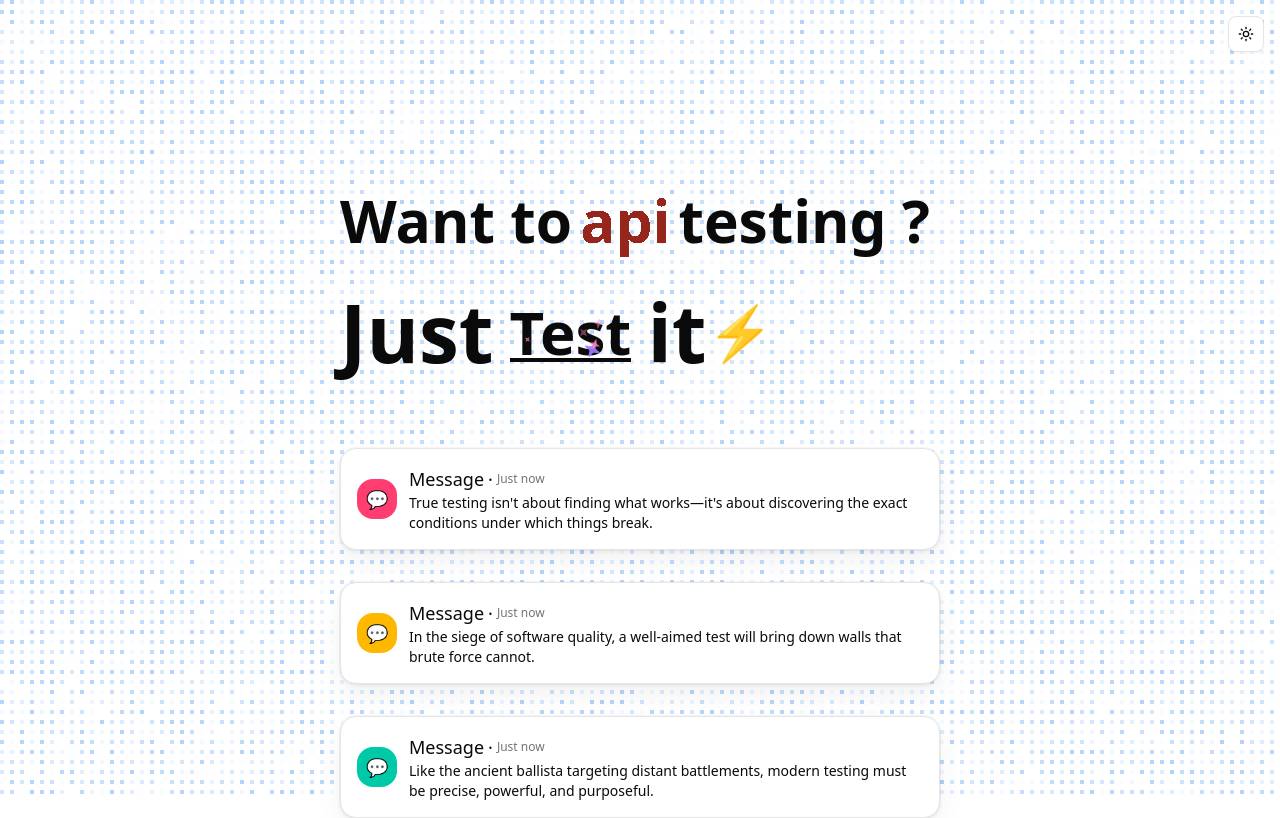
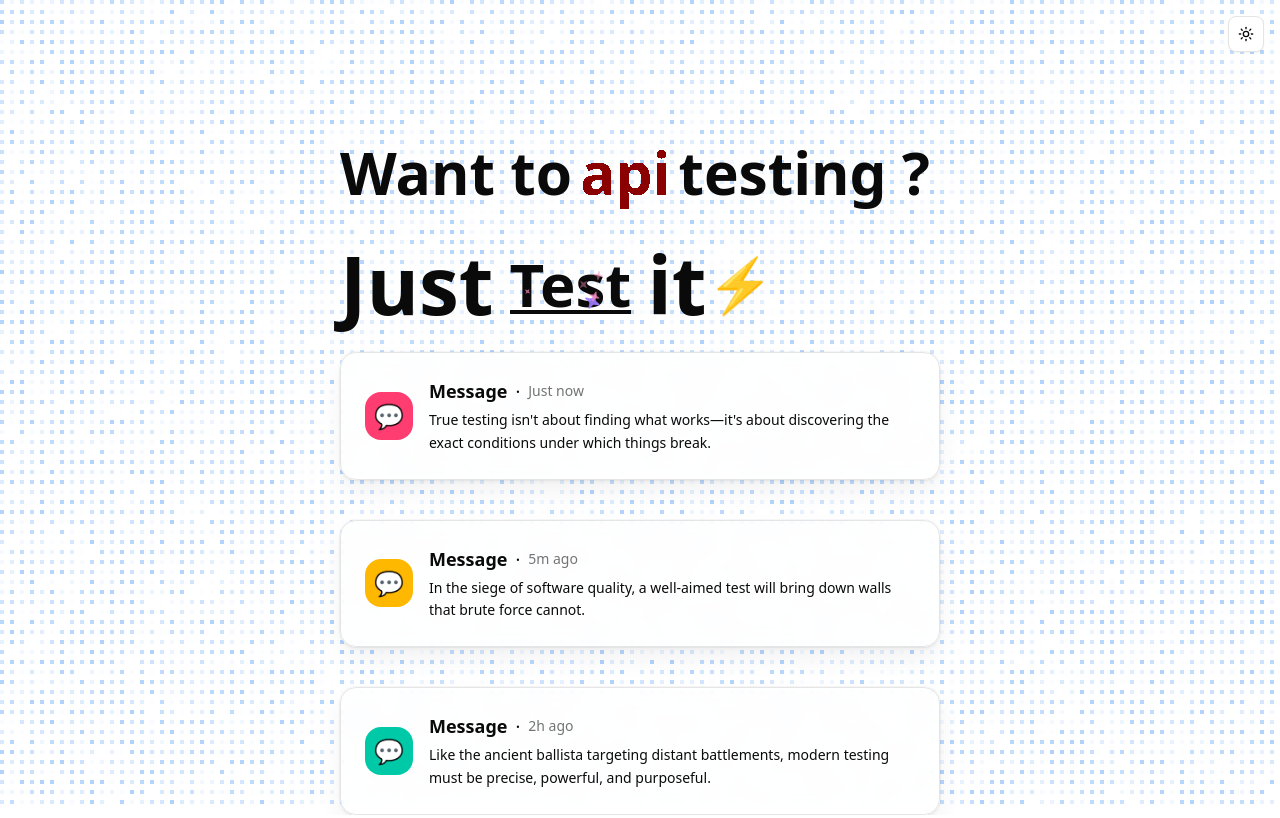
Before and after one commit to datnguyennnx/ballista-ui, a Next.js app: page / in a window 1280 px wide. Built offline with nearby package versions, Linux system fonts and the light colour scheme.

Commit message:
styles: update styles and color

```diff
--- a/src/app/globals.css
+++ b/src/app/globals.css
@@ -82,7 +82,7 @@
   --sidebar-accent-foreground: oklch(0.205 0 0);
   --sidebar-border: oklch(0.922 0 0);
   --sidebar-ring: oklch(0.708 0 0);
-  --morphingtext: oklch(0.45 0.15 30);
+  --transfer-1: oklch(0.35 0.22 27.75);
   --cherry-red: oklch(0.35 0.22 27.75);
   --butter-yellow: oklch(0.94 0.06 95.82);
   --aura-indigo: oklch(0.73 0.11 287.12);
@@ -123,7 +123,7 @@
   --sidebar-accent-foreground: oklch(0.985 0 0);
   --sidebar-border: oklch(1 0 0 / 10%);
   --sidebar-ring: oklch(0.556 0 0);
-  --morphingtext: oklch(0.8 0.06 70);
+  --transfer-1: oklch(0.94 0.06 95.82);
   --cherry-red: oklch(0.35 0.22 27.75);
   --butter-yellow: oklch(0.94 0.06 95.82);
   --aura-indigo: oklch(0.73 0.11 287.12);
--- a/src/app/page.tsx
+++ b/src/app/page.tsx
@@ -7,6 +7,7 @@ import { AnimatedList } from "@/components/magicui/animated-list";
 import { ModeToggle } from "@/components/mode-toggle";
 import { cn } from "@/lib/utils";
 import { useRouter } from "next/navigation";
+import { useState, useEffect } from "react";
 
 interface Item {
   name: string;
@@ -16,6 +17,24 @@ interface Item {
   time: string;
 }
 
+const formatTimeAgo = (date: Date): string => {
+  const now = new Date();
+  const diffInSeconds = Math.floor((now.getTime() - date.getTime()) / 1000);
+
+  if (diffInSeconds < 60) {
+    return "Just now";
+  } else if (diffInSeconds < 3600) {
+    const minutes = Math.floor(diffInSeconds / 60);
+    return `${minutes}m ago`;
+  } else if (diffInSeconds < 86400) {
+    const hours = Math.floor(diffInSeconds / 3600);
+    return `${hours}h ago`;
+  } else {
+    const days = Math.floor(diffInSeconds / 86400);
+    return `${days}d ago`;
+  }
+};
+
 const notifications = [
   {
     name: "Message",
@@ -23,7 +42,7 @@ const notifications = [
       "Like the ancient ballista targeting distant battlements, modern testing must be precise, powerful, and purposeful.",
     icon: "💬",
     color: "#00C9A7",
-    time: "Just now",
+    time: formatTimeAgo(new Date(Date.now() - 1000 * 60 * 60 * 2)), // 2 hours ago
   },
   {
     name: "Message",
@@ -31,7 +50,7 @@ const notifications = [
       "In the siege of software quality, a well-aimed test will bring down walls that brute force cannot.",
     icon: "💬",
     color: "#FFB800",
-    time: "Just now",
+    time: formatTimeAgo(new Date(Date.now() - 1000 * 60 * 5)), // 5 minutes ago
   },
   {
     name: "Message",
@@ -39,39 +58,61 @@ const notifications = [
       "True testing isn't about finding what works—it's about discovering the exact conditions under which things break.",
     icon: "💬",
     color: "#FF3D71",
-    time: "Just now",
+    time: formatTimeAgo(new Date(Date.now() - 1000 * 30)), // 30 seconds ago
   },
 ];
 
 const Notification = ({ name, description, icon, color, time }: Item) => {
+  const [currentTime, setCurrentTime] = useState(time);
+
+  useEffect(() => {
+    const interval = setInterval(() => {
+      const date = new Date(
+        Date.now() -
+          (time.includes("m")
+            ? parseInt(time) * 60 * 1000
+            : time.includes("h")
+              ? parseInt(time) * 60 * 60 * 1000
+              : time.includes("d")
+                ? parseInt(time) * 24 * 60 * 60 * 1000
+                : 0),
+      );
+      setCurrentTime(formatTimeAgo(date));
+    }, 60000); // Update every minute
+
+    return () => clearInterval(interval);
+  }, [time]);
+
   return (
     <figure
       className={cn(
-        "relative mx-auto min-h-fit w-full max-w-[600px] cursor-pointer overflow-hidden rounded-2xl border border-neutral-200 p-4",
+        "relative mx-auto min-h-fit w-full max-w-[600px] cursor-pointer overflow-hidden rounded-2xl border border-neutral-200 p-6",
         // animation styles
-        "transition-all duration-100 ease-in-out hover:scale-[105%]",
+        "transition-all duration-300 ease-in-out hover:scale-[102%] hover:shadow-lg",
         // light styles
-        "bg-white [box-shadow:0_0_0_1px_rgba(0,0,0,.03),0_2px_4px_rgba(0,0,0,.05),0_12px_24px_rgba(0,0,0,.05)]",
+        "bg-white/80 [box-shadow:0_0_0_1px_rgba(0,0,0,.03),0_2px_4px_rgba(0,0,0,.05),0_12px_24px_rgba(0,0,0,.05)] backdrop-blur-sm",
         // dark styles
-        "dark:bg-transparent dark:[box-shadow:0_-20px_80px_-20px_#ffffff1f_inset] dark:backdrop-blur-md dark:[border:1px_solid_rgba(255,255,255,.1)]",
+        "dark:bg-black/40 dark:[box-shadow:0_-20px_80px_-20px_#ffffff1f_inset] dark:backdrop-blur-md dark:[border:1px_solid_rgba(255,255,255,.1)]",
       )}
     >
-      <div className="flex flex-row items-center gap-3">
+      <div className="flex flex-row items-center gap-4">
         <div
-          className="flex size-10 items-center justify-center rounded-2xl p-4"
+          className="flex size-12 items-center justify-center rounded-2xl p-4 transition-transform duration-300 hover:scale-110"
           style={{
             backgroundColor: color,
           }}
         >
-          <span className="text-lg">{icon}</span>
+          <span className="text-2xl">{icon}</span>
         </div>
         <div className="flex flex-col overflow-hidden">
           <figcaption className="flex flex-row items-center text-lg font-medium whitespace-pre dark:text-white">
-            <span className="text-sm sm:text-lg">{name}</span>
-            <span className="mx-1">·</span>
-            <span className="text-xs text-neutral-500">{time}</span>
+            <span className="text-base font-semibold sm:text-lg">{name}</span>
+            <span className="mx-2">·</span>
+            <span className="text-sm text-neutral-500">{currentTime}</span>
           </figcaption>
-          <p className="text-sm font-normal dark:text-white/60">{description}</p>
+          <p className="mt-1 text-sm leading-relaxed font-normal dark:text-white/80">
+            {description}
+          </p>
         </div>
       </div>
     </figure>
@@ -86,7 +127,7 @@ export default function Home() {
   };
 
   return (
-    <div className="relative flex h-screen w-full justify-center">
+    <div className="relative flex min-h-screen w-full flex-col items-center justify-between overflow-hidden">
       <div className="absolute top-4 right-4 z-50">
         <ModeToggle />
       </div>
@@ -98,7 +139,7 @@ export default function Home() {
         maxOpacity={0.5}
         flickerChance={0.1}
       />
-      <div className="text-foreground z-10 mt-44 flex min-w-[600px] flex-col items-start gap-2 align-baseline">
+      <div className="text-foreground z-10 mt-32 flex min-w-[600px] flex-col items-start gap-2 align-baseline">
         <h1 className="flex items-center text-[44pt] font-bold">
           <span>Want to </span>
           <MorphingText texts={["api", "stress", "load"]} className="text-[44pt] font-bold" />
@@ -115,11 +156,13 @@ export default function Home() {
           it <span className="text-[40pt]">⚡</span>
         </h1>
 
-        <AnimatedList className="mt-12 space-y-4">
-          {notifications.map((item, idx) => (
-            <Notification {...item} key={idx} />
-          ))}
-        </AnimatedList>
+        <div className="w-full max-w-3xl">
+          <AnimatedList className="space-y-6">
+            {notifications.map((item, idx) => (
+              <Notification {...item} key={idx} />
+            ))}
+          </AnimatedList>
+        </div>
       </div>
     </div>
   );
--- a/src/components/magicui/morphing-text.tsx
+++ b/src/components/magicui/morphing-text.tsx
@@ -6,7 +6,9 @@ const cooldownTime = 0.5;
 
 // Function to generate a random color
 const getRandomColor = () => {
-  return `#${Math.floor(Math.random() * 16777215).toString(16).padStart(6, '0')}`;
+  return `#${Math.floor(Math.random() * 16777215)
+    .toString(16)
+    .padStart(6, "0")}`;
 };
 
 // Function to generate a random gradient
@@ -18,7 +20,11 @@ const getRandomGradient = (numColors = 2) => {
   return colors;
 };
 
-const useMorphingText = (texts: string[], randomizeColors: boolean = false, initialGradientColors: string[] = ["#ff4080", "#7928ca"]) => {
+const useMorphingText = (
+  texts: string[],
+  randomizeColors: boolean = false,
+  initialGradientColors: string[] = ["var(--cherry-red)", "var(--alpine-oat)"],
+) => {
   const [gradientColors, setGradientColors] = useState(initialGradientColors);
   const textIndexRef = useRef(0);
   const morphRef = useRef(0);
@@ -132,19 +138,21 @@ interface MorphingTextProps {
   enableGradient?: boolean; // New prop to toggle gradient
 }
 
-const Texts: React.FC<Pick<MorphingTextProps, "texts" | "gradientColors" | "gradientDirection" | "enableGradient">> = ({
+const Texts: React.FC<
+  Pick<MorphingTextProps, "texts" | "gradientColors" | "gradientDirection" | "enableGradient">
+> = ({
   texts,
-  gradientColors = ["var(--morphingtext)", "var(--morphingtext)"],
+  gradientColors = ["var(--cherry-red)", "var(--alpine-oat)"],
   gradientDirection = "to right",
-  enableGradient = true
+  enableGradient = true,
 }) => {
   const { textRef } = useMorphingText(texts, false, gradientColors);
 
   return (
     <span
-      className="inline-block whitespace-nowrap bg-clip-text text-transparent font-extrabold"
+      className="inline-block bg-clip-text font-extrabold whitespace-nowrap text-transparent"
       style={{
-        backgroundColor: !enableGradient ? "var(--morphingtext)" : undefined,
+        backgroundColor: !enableGradient ? "var(--transfer-1)" : undefined,
         backgroundImage: enableGradient
           ? `linear-gradient(${gradientDirection}, ${gradientColors.join(", ")})`
           : undefined,
@@ -155,11 +163,7 @@ const Texts: React.FC<Pick<MorphingTextProps, "texts" | "gradientColors" | "grad
 };
 
 const SvgFilters: React.FC = () => (
-    <svg
-      id="filters"
-      className="fixed h-0 w-0"
-      preserveAspectRatio="xMidYMid slice"
-    >
+  <svg id="filters" className="fixed h-0 w-0" preserveAspectRatio="xMidYMid slice">
     <defs>
       <filter id="threshold">
         <feColorMatrix
@@ -179,14 +183,14 @@ export const MorphingText: React.FC<MorphingTextProps> = ({
   texts,
   className,
   inline = false,
-  gradientColors = ["var(--morphingtext)", "var(--morphingtext)"],
+  gradientColors = ["var(--cherry-red)", "var(--alpine-oat)"],
   gradientDirection = "to right",
-  enableGradient = false
+  enableGradient = false,
 }) => (
   <span
     className={cn(
       "relative inline-block",
-      inline ? "" : "h-fit mx-2",
+      inline ? "" : "mx-2 h-fit",
       "[filter:url(#threshold)_blur(0.6px)]",
       className,
     )}
```
Lines whose indentation alone changed are shown as unchanged.
